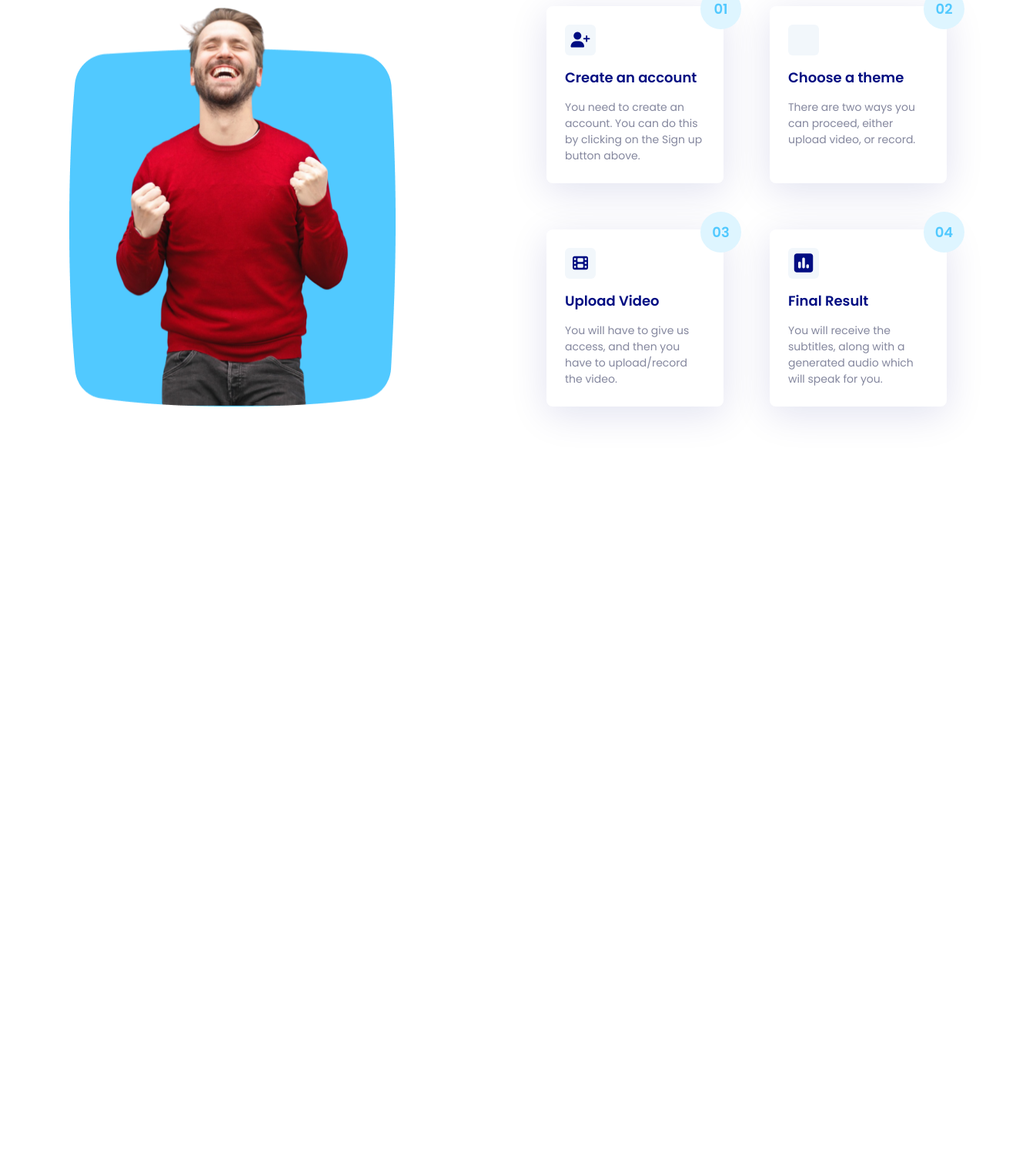
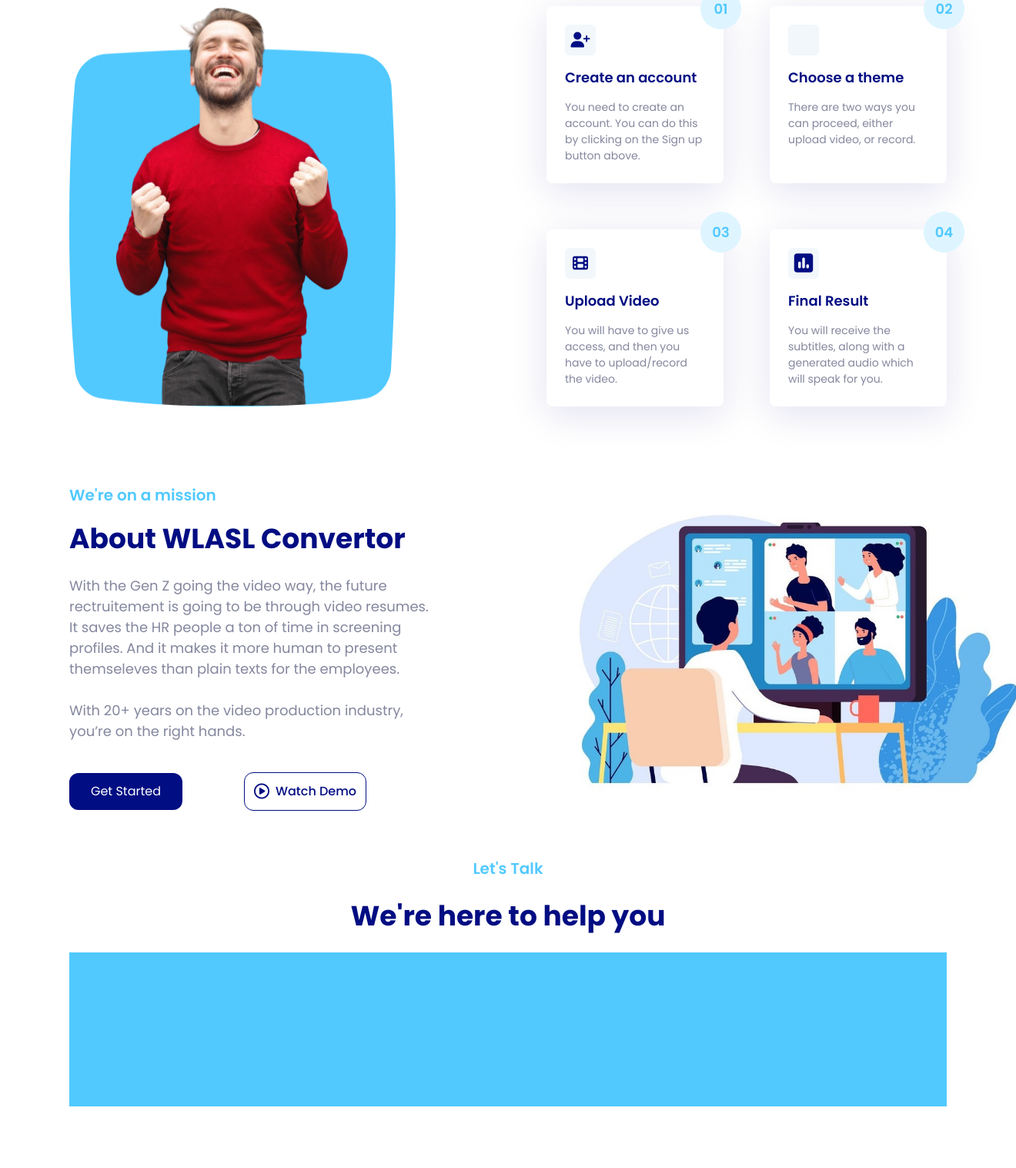
Before and after one commit to Vikraantnegi/SignLanguagePlatform, a Flask app: page / in a window 1320 px wide. Shown: the part 1093-2610 px from the top of the page at 77% size. Before the commit the page ends 1636 px from the top, so only its background shows below. Run offline with Flask 2, Linux system fonts and the light colour scheme; some libraries are stand-ins or nearby versions.

Commit message:
About Section

```diff
--- a/static/helper.css
+++ b/static/helper.css
@@ -223,3 +223,57 @@ h1, h2, h3, h4, h5, h6 {
     font-size: 14px;
     color: #84879E;
 }
+.landingPage__about{
+    justify-content: space-between;
+    align-items: center;
+    gap: 60px;
+}
+.landingPage__aboutContent{
+    gap: 20px;
+}
+.landingPage__aboutImage{
+    width: 50%;
+    margin-right: -8%;
+}
+.aboutTop{
+    font-family: 'Poppins', sans-serif;
+    font-weight: 600;
+    font-size: 20px;
+    color: #51C9FF;
+}
+.aboutHead{
+    font-family: 'Poppins', sans-serif;
+    font-weight: bold;
+    font-size: 36px;
+    color: #010D82;
+    margin-top: -5px;
+}
+.aboutContent{
+    font-family: 'Poppins', sans-serif;
+    font-size: 18px;
+    color: #84879E;
+    width: 80%;
+}
+.landingPage__contact{
+    gap: 20px;
+}
+.contactTop{
+    font-family: 'Poppins', sans-serif;
+    font-weight: 600;
+    font-size: 20px;
+    color: #51C9FF;
+    text-align: center;
+}
+.contactHead{
+    font-family: 'Poppins', sans-serif;
+    font-weight: bold;
+    font-size: 36px;
+    text-align: center;
+    color: #010D82;
+}
+.contactMainContainer{
+    background: #51C9FF;
+    padding: 100px 0px;
+    justify-content: center;
+    align-items: center;
+}
--- a/templates/index.html
+++ b/templates/index.html
@@ -115,6 +115,33 @@
                     </div>
                 </div>
             </div>
+            <div class="landingPage__about flexRow">
+                <div class="landingPage__aboutContent flexColumn">
+                    <span class="aboutTop">We're on a mission</span>
+                    <span class="aboutHead">About WLASL Convertor</span>
+                    <span class="aboutContent">With the Gen Z going the video way, the future rectruitement is going to be through video resumes.
+                        It saves the HR people a ton of time in screening profiles. And it makes it more human to  present themseleves than plain texts for the employees.
+                        <br /><br /> With 20+ years on the video production industry, you’re on the right hands.
+                    </span>
+                    <div class="landingPage__introCTA flexRow">
+                        <div class="header_Register gSCTA grow1 pointer">
+                            Get Started
+                        </div>
+                        <div class="wDCTA grow1 pointer flexRow">
+                            <i class="far fa-play-circle wDCTA__img"></i>
+                            <span class="wDCTA__text">Watch Demo</span>
+                        </div>
+                    </div>
+                </div>
+                <img src="{{ url_for('static', filename='about.jpg') }}" class="landingPage__aboutImage" alt="About Image" />
+            </div>
+            <div class="landingPage__contact flexColumn">
+                <span class="contactTop">Let's Talk</span>
+                <span class="contactHead">We're here to help you</span>
+                <div class="contactMainContainer flexRow">
+
+                </div>
+            </div>
         </main>
         <script src="https://code.iconify.design/2/2.1.0/iconify.min.js"></script>
         <script src="https://kit.fontawesome.com/fba84f6e32.js" crossorigin="anonymous"></script>
```
Also changed, not shown: static/about.jpg (added).
